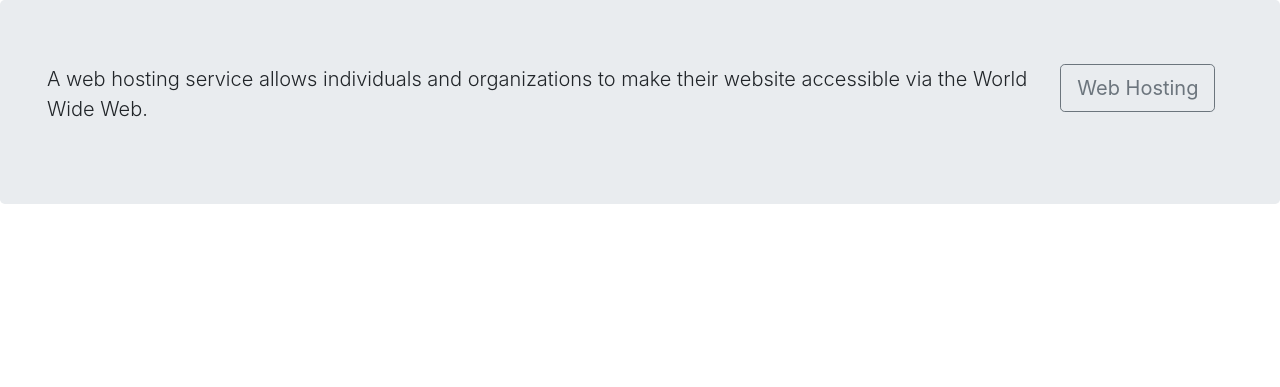
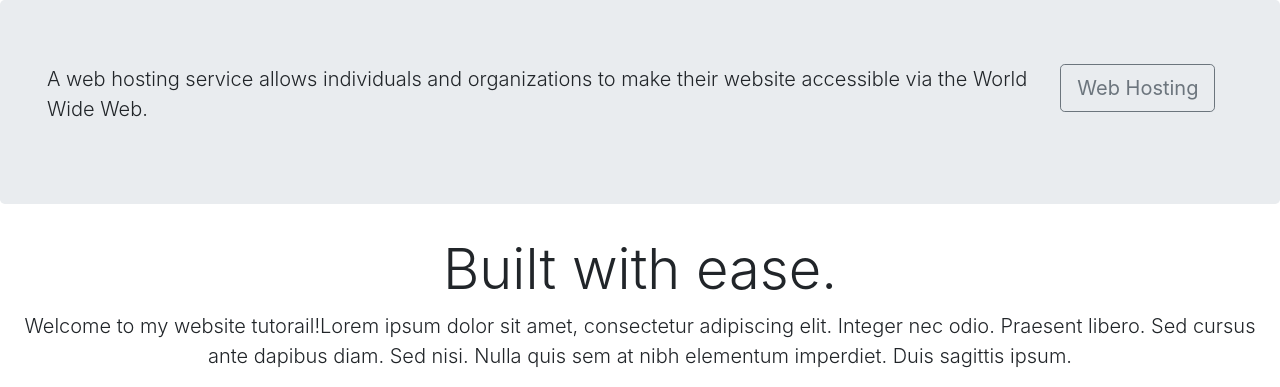
Before and after one commit to coatceatl/bootstrap_responsive, a website built with webpack: page index.html in a window 1280 px wide. Shown: the part 800-1187 px from the top of the page. Before the commit the page ends 1036 px from the top, so only its background shows below. Built offline with nearby package versions, Linux system fonts and the light colour scheme.

Commit message:
added img for bg and added block welcome

```diff
--- a/index.html
+++ b/index.html
@@ -52,10 +52,10 @@
         </div>
         <div class='carousel-inner'>
           <div class='carousel-item active'>
-            <img class="d-block w-100 h-100" src='src/img/bg-code.png' alt='Laptop' />
+            <img class="d-block w-100" src='src/img/bg-code.png' alt='Laptop' />
           </div>
           <div class='carousel-item'>
-            <img class="d-block w-100" src='src/img/bg.png' alt='Mountain' />
+            <img class="d-block w-100" src='src/img/bg-mug.png' alt='Mountain' />
           </div>
           <div class='carousel-item'>
             <img class="d-block w-100" src='src/img/bg-do-more.png' alt='iMac' />
@@ -77,6 +77,23 @@
             <a href='#'>
               <button type='button' class='btn btn-outline-secondary btn-lg'>Web Hosting</button>
             </a>
+          </div>
+        </div>
+      </div>
+    </section>
+
+    <section class='welcome-block'>
+      <div class='container-fluid padding'>
+        <div class='row welcome text-center'>
+          <div class='col-12'>
+            <h1 class='display-4'>Built with ease.</h1>
+          </div>
+          <div class='col-12'>
+            <p class='lead'>
+            Welcome to my website tutorail!Lorem ipsum dolor sit amet, consectetur adipiscing elit.
+            Integer nec odio. Praesent libero. Sed cursus ante dapibus diam. Sed nisi. Nulla quis
+            sem at nibh elementum imperdiet. Duis sagittis ipsum.
+            </p>
           </div>
         </div>
       </div>
```
Also changed, not shown: src/img/bg-mug.png (added).
